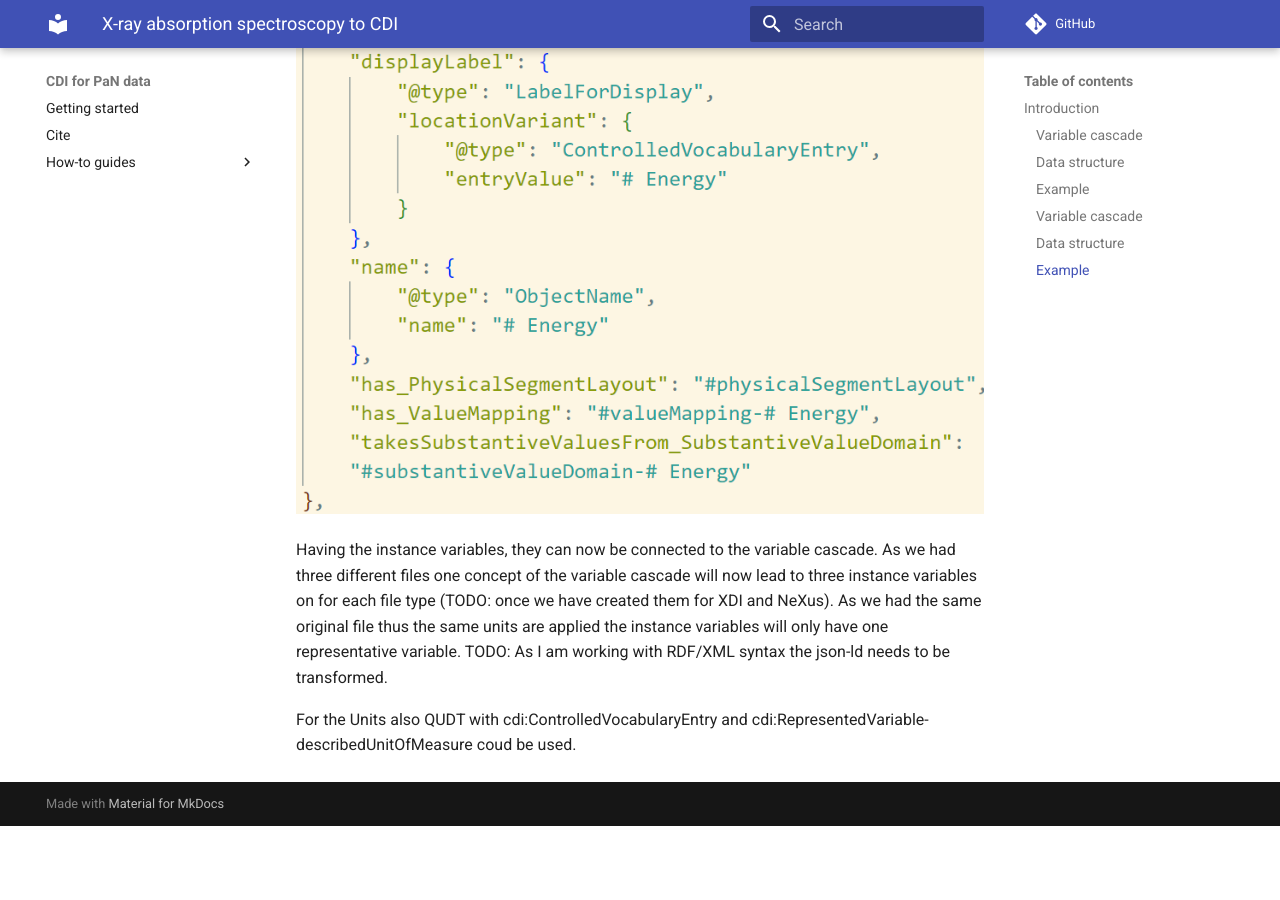
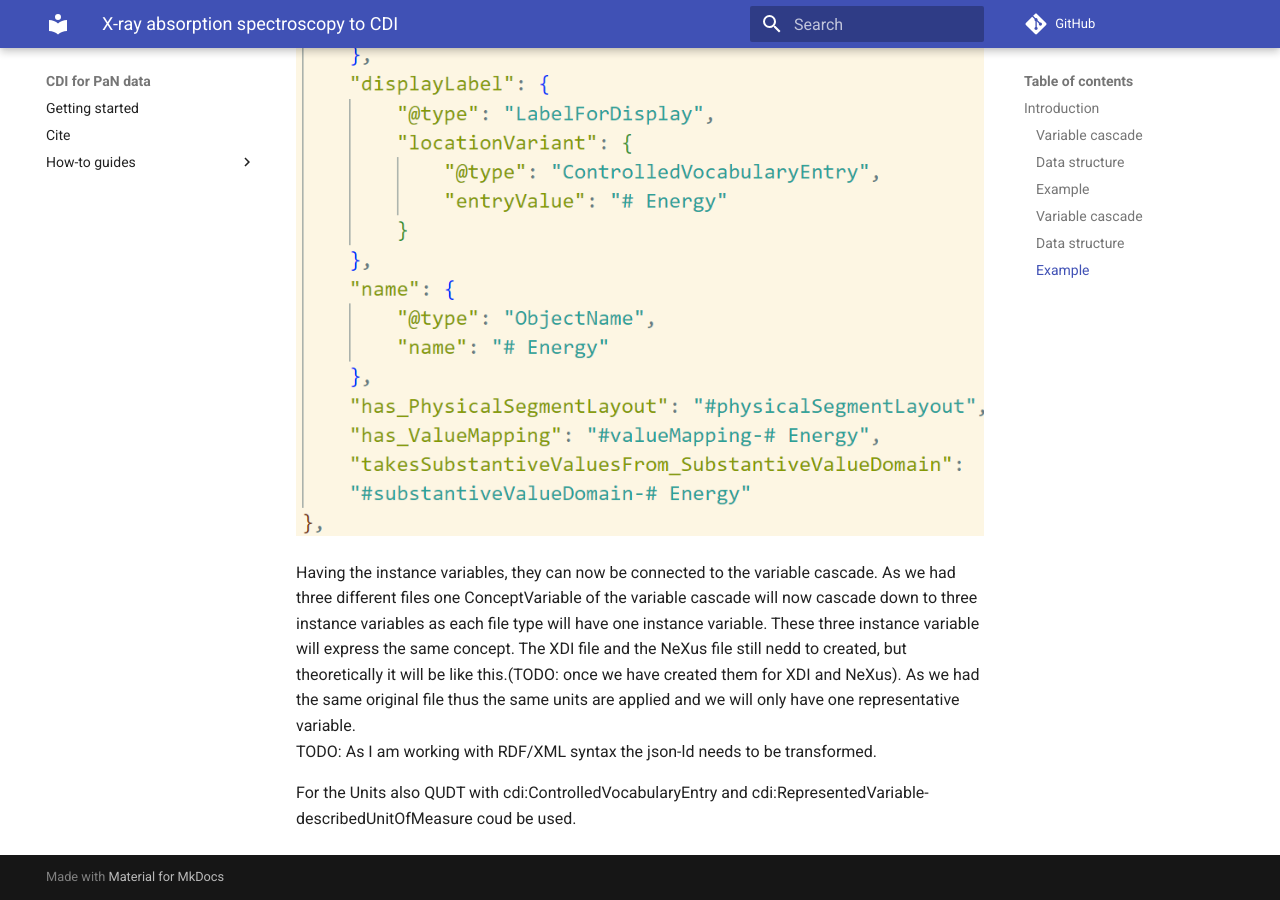
Before and after one commit to hgoerzig/cdi4pan, an MkDocs documentation site: the page built from docs/x-ray_absorption-spectroscopy/README.md, in a window 1280 px wide and 900 px high, scrolled down 3647 px. Built offline with MkDocs 1.6.1 and Material for MkDocs 9.7.7, drawn with Linux system fonts in a browser that asks for light colours; comment, search, counter and statistics services are not loaded; before the commit the page ends 4473 px from its top, so only the background shows below that; some of the changed text lies outside the part shown.

Commit message:
corrections

```diff
--- a/docs/x-ray_absorption-spectroscopy/README.md
+++ b/docs/x-ray_absorption-spectroscopy/README.md
@@ -41,16 +41,20 @@ Missing ?????
 In order to work with real data the following example was downloaded from the RefXAS database:
 [http://xafsdb.ddns.net/dataset/details/PID.SAMPLE.PREFIX683cae10-2de9-4cbf-895a-5c09eff530ba?](http://xafsdb.ddns.net/dataset/details/PID.SAMPLE.PREFIX683cae10-2de9-4cbf-895a-5c09eff530ba?)
 TODO: This data can be expressed in RefXAS, XDI, and NeXus.(still need to convert to XDI and NeXus)
-To start the table of the RefXAS (file)[example/PID.SAMPLE.PREFIX683cae10-2de9-4cbf-895a-5c09eff530ba_metaData.txt] was uploaded to (https://ddi-cdi-converter-app.azurewebsites.net/)[https://ddi-cdi-converter-app.azurewebsites.net/].
+To start the table of the RefXAS (file)[example/PID.SAMPLE.PREFIX683cae10-2de9-4cbf-895a-5c09eff530ba_metaData.txt] was uploaded to [https://ddi-cdi-converter-app.azurewebsites.net/](https://ddi-cdi-converter-app.azurewebsites.net/).
 This gave me a [json-ld ](example/PID.SAMPLE.PREFIX683cae10-2de9-4cbf-895a-5c09eff530ba_metaData_DDICDI.jsonld) structure of the table expressed in DDI-CDI. I did not upload the whole file because I have no clue how to deal with the header.
-The file I have uploaed hasthree columns:
+
+The file I have uploaded has three columns and looks like this:
 ![example/RefXAS-columns.PNG](example/RefXAS-columns.PNG)
-This is an overview of the instance variables:
+
+The ddi.cdi converter gave me back a json-ld file with an overview of the instance variables:
 ![example/overview-instanceVariable.PNG](example/overview-instanceVariable.PNG)
+
 The contents of the Energy column Instance variable is:
 ![example/contentes-instanceVariableEnergy.PNG](example/contentes-instanceVariableEnergy.PNG)
 
-Having the instance variables, they can now be connected to the variable cascade. As we had three different files one concept of the variable cascade will now lead to three instance variables on for each file type (TODO: once we have created them for XDI and NeXus). As we had the same original file thus the same units are applied the instance variables will only have one representative variable. TODO: As I am working with RDF/XML syntax the json-ld needs to be transformed.
+Having the instance variables, they can now be connected to the variable cascade. As we had three different files one ConceptVariable of the variable cascade will now cascade down to three instance variables as each file type will have one instance variable. These three instance variable will express the same concept. The XDI file and the NeXus file still nedd to created, but theoretically it will be like this.(TODO: once we have created them for XDI and NeXus). As we had the same original file thus the same units are applied and we will only have one representative variable.
+TODO: As I am working with RDF/XML syntax the json-ld needs to be transformed.
 
 
 For the Units also QUDT with cdi:ControlledVocabularyEntry and  cdi:RepresentedVariable-describedUnitOfMeasure coud be used.
```
